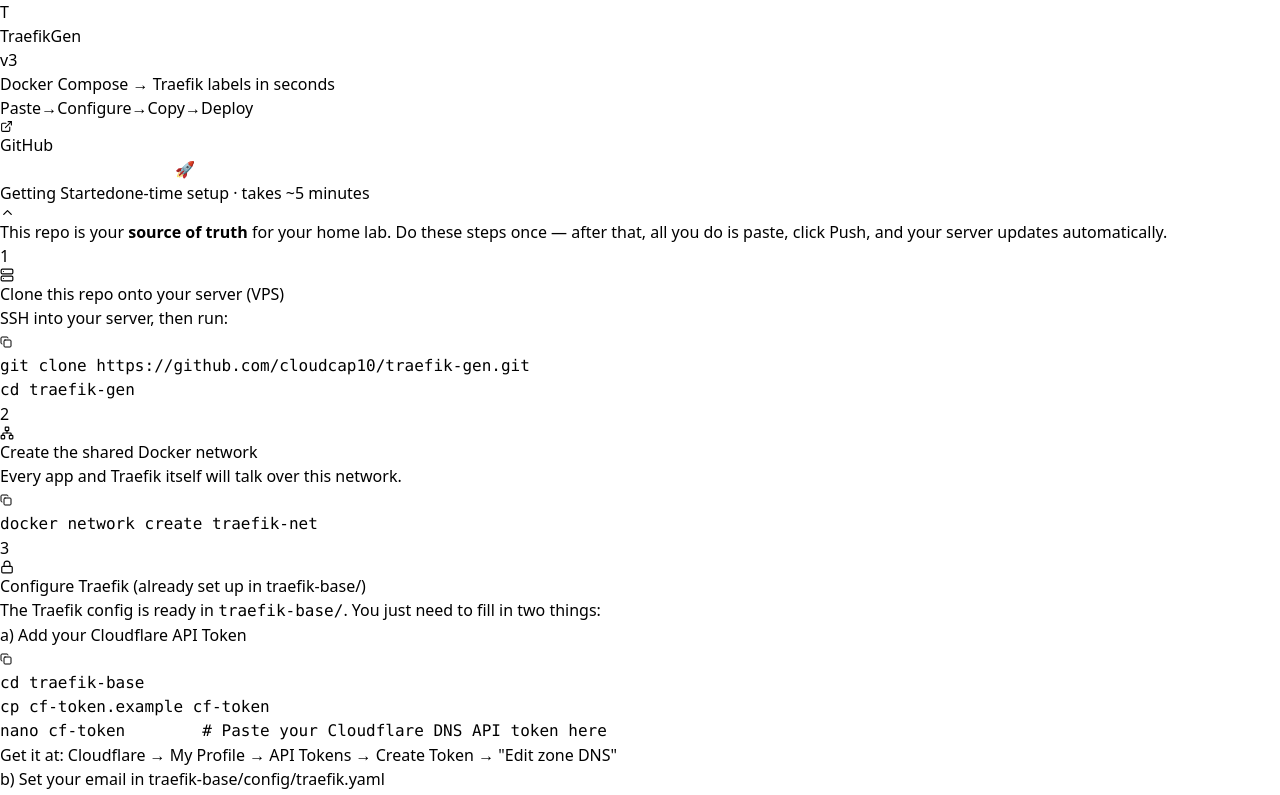
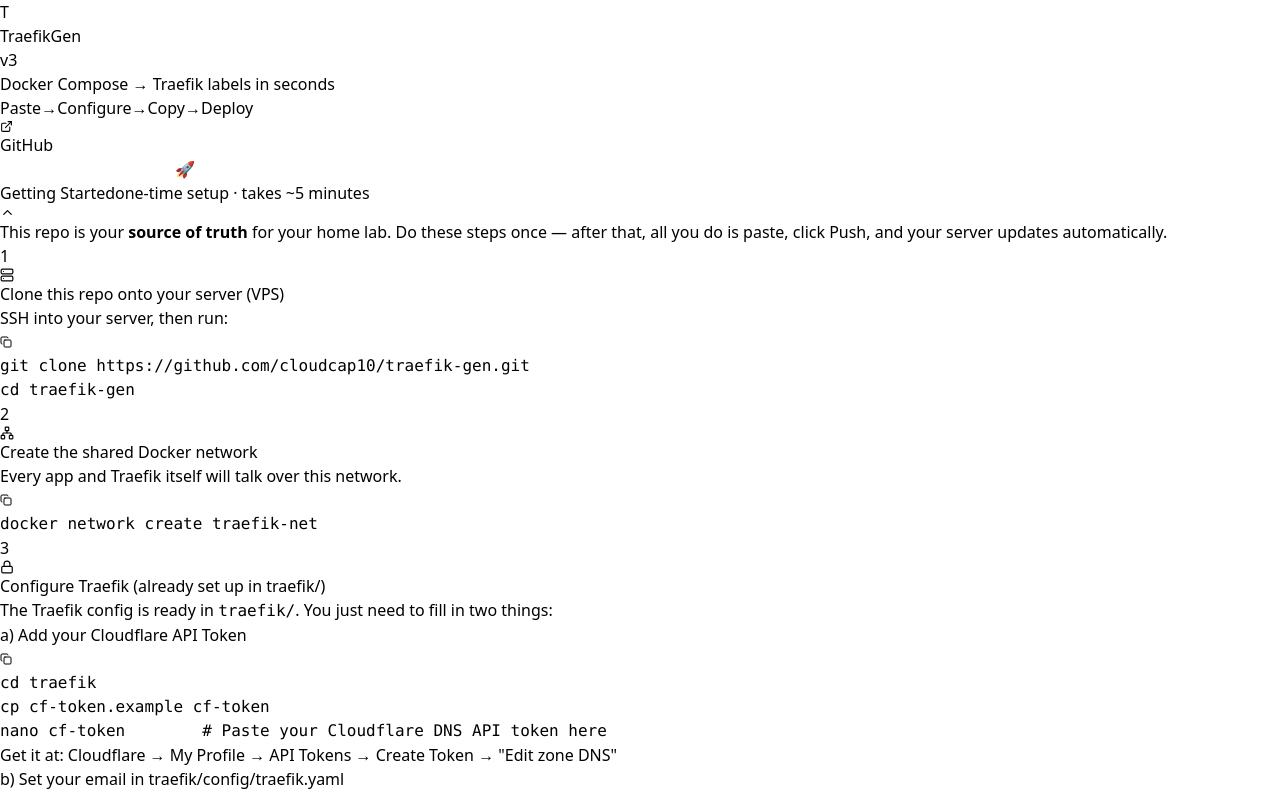
Before and after one commit to cloudcap10/traefik-gen, a React (Vite) app: page / in a window 1280 px wide. Shown: the top 795 px of the page. Built offline with nearby package versions, Linux system fonts and the light colour scheme.

Commit message:
fix: rename traefik-base to traefik in getting started guide

```diff
--- a/src/components/GettingStarted.tsx
+++ b/src/components/GettingStarted.tsx
@@ -107,16 +107,16 @@
           </Step>
 
           {/* Step 3 */}
-          <Step num={3} icon={<Lock size={14} />} title="Configure Traefik (already set up in traefik-base/)">
+          <Step num={3} icon={<Lock size={14} />} title="Configure Traefik (already set up in traefik/)">
             <p className="text-xs text-slate-500 mb-1">
-              The Traefik config is ready in <code className="bg-slate-100 px-1 rounded font-mono">traefik-base/</code>. You just need to fill in two things:
+              The Traefik config is ready in <code className="bg-slate-100 px-1 rounded font-mono">traefik/</code>. You just need to fill in two things:
             </p>
             <div className="space-y-3 mt-2">
               <div>
                 <p className="text-[11px] font-semibold text-slate-600 uppercase tracking-wide mb-1">
                   a) Add your Cloudflare API Token
                 </p>
-                <CodeBlock code={`cd traefik-base
+                <CodeBlock code={`cd traefik
 cp cf-token.example cf-token
 nano cf-token        # Paste your Cloudflare DNS API token here`} />
                 <p className="text-[11px] text-slate-400 mt-1">
@@ -125,7 +125,7 @@
               </div>
               <div>
                 <p className="text-[11px] font-semibold text-slate-600 uppercase tracking-wide mb-1">
-                  b) Set your email in traefik-base/config/traefik.yaml
+                  b) Set your email in traefik/config/traefik.yaml
                 </p>
                 <CodeBlock code={`nano config/traefik.yaml
 # Change this line:
```
